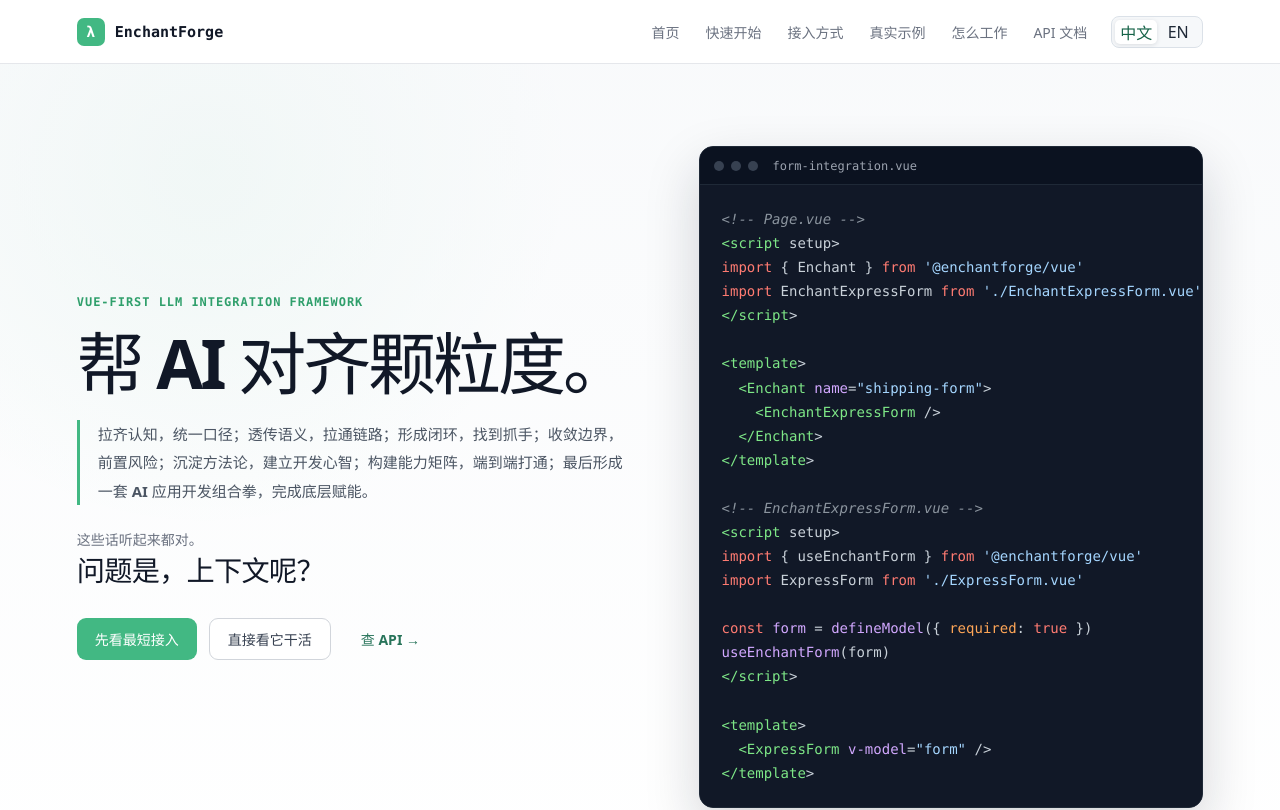
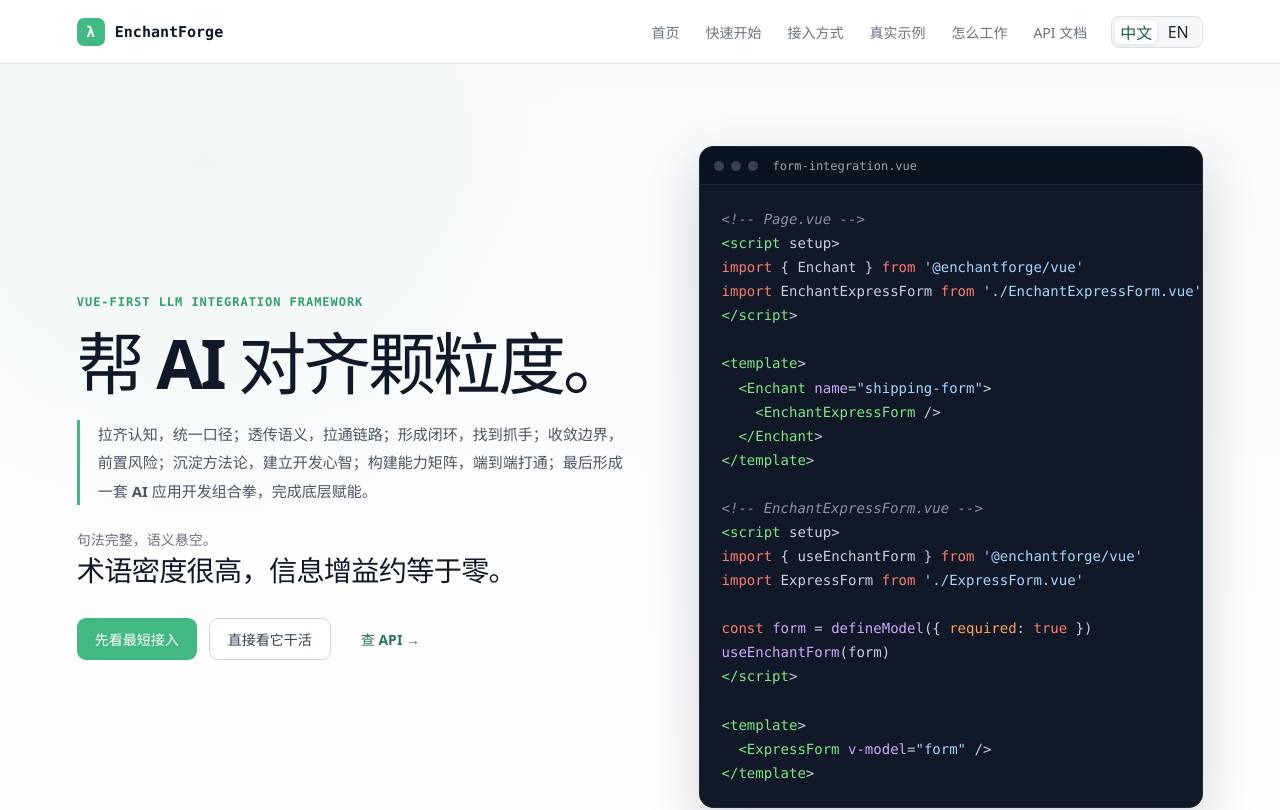
Before and after one commit to Hisashiburidane/llm-integration, a Vue app in the folder website/: page / in a window 1280 px wide. Shown: the top 810 px of the page. Built offline with nearby package versions, Linux system fonts and the light colour scheme; no server answers.

Commit message:
refactor(website): sharpen hero narrative turn

```diff
--- a/website/src/locales.ts
+++ b/website/src/locales.ts
@@ -22,8 +22,8 @@ export const messages = {
         kicker: 'Vue-first LLM integration framework',
         title: '帮 AI 对齐颗粒度。',
         chant: '拉齐认知，统一口径；透传语义，拉通链路；形成闭环，找到抓手；收敛边界，前置风险；沉淀方法论，建立开发心智；构建能力矩阵，端到端打通；最后形成一套 AI 应用开发组合拳，完成底层赋能。',
-        pivot: '这些话听起来都对。',
-        question: '问题是，上下文呢？',
+        pivot: '句法完整，语义悬空。',
+        question: '术语密度很高，信息增益约等于零。',
         start: '先看最短接入',
         examples: '直接看它干活',
         api: '查 API'
@@ -255,8 +255,8 @@ export const messages = {
         kicker: 'Vue-first LLM integration framework',
         title: 'Align AI at the right granularity.',
         chant: 'Align understanding. Standardize semantics. Connect the chain. Close the loop. Find the leverage point. Constrain the boundary. Front-load risk. Build the capability matrix. Deliver end to end. Complete the foundational enablement.',
-        pivot: 'Every phrase sounds correct.',
-        question: 'But where does the context come from?',
+        pivot: 'The syntax is complete. The semantics are ungrounded.',
+        question: 'High jargon density. Approximately zero information gain.',
         start: 'Start with one wrapper',
         examples: 'Open examples',
         api: 'Read the API'
```
